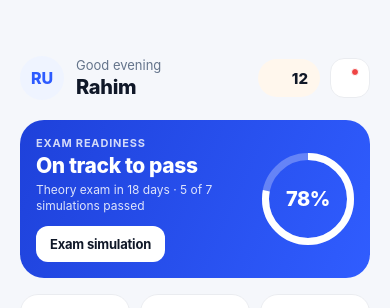
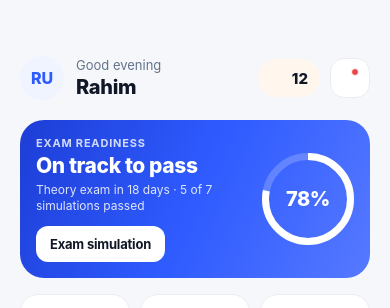
Before and after one commit to abdul-kader138/tmm-patente-app, a React Native app: screen /MainTabs in a window 390 px wide. Shown: the top 308 px of the page. Built offline with nearby package versions, Linux system fonts and the light colour scheme; some icons are missing.

Commit message:
fix(home): calibrate exact 3-stop gradient and gauge track color matching Figma hero card

```diff
--- a/src/screens/home/HomeScreen.tsx
+++ b/src/screens/home/HomeScreen.tsx
@@ -163,7 +163,11 @@ export const HomeScreen: React.FC = () => {
 
           {/* Hero Card: Exam Readiness */}
           <LinearGradient
-            colors={isDark ? ['#152E9B', '#234CD8'] : ['#1E41DA', '#305DFF']}
+            colors={
+              isDark
+                ? ['#152657', '#1F3A9E', '#3253D9']
+                : ['#1D3ED6', '#2F5BFF', '#5679FF']
+            }
             start={{ x: 0, y: 0 }}
             end={{ x: 1, y: 1 }}
             style={styles.heroCard}
@@ -192,7 +196,7 @@ export const HomeScreen: React.FC = () => {
                 value={78}
                 size={92}
                 strokeWidth={7}
-                trackColor={isDark ? 'rgba(255, 255, 255, 0.22)' : 'rgba(255, 255, 255, 0.28)'}
+                trackColor="rgba(255, 255, 255, 0.20)"
                 progressColor="#FFFFFF"
                 textColor="#FFFFFF"
                 fontSize={20}
```
